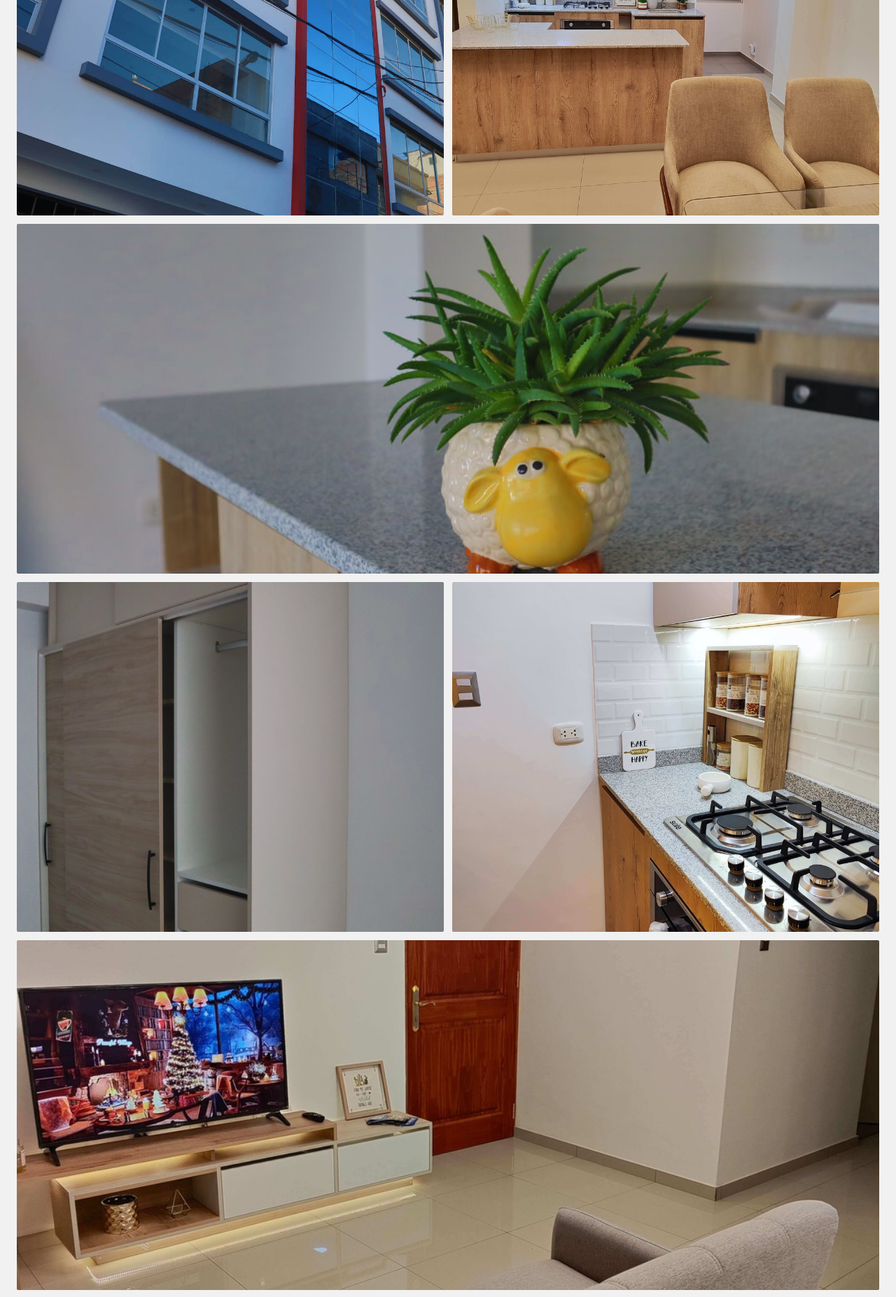
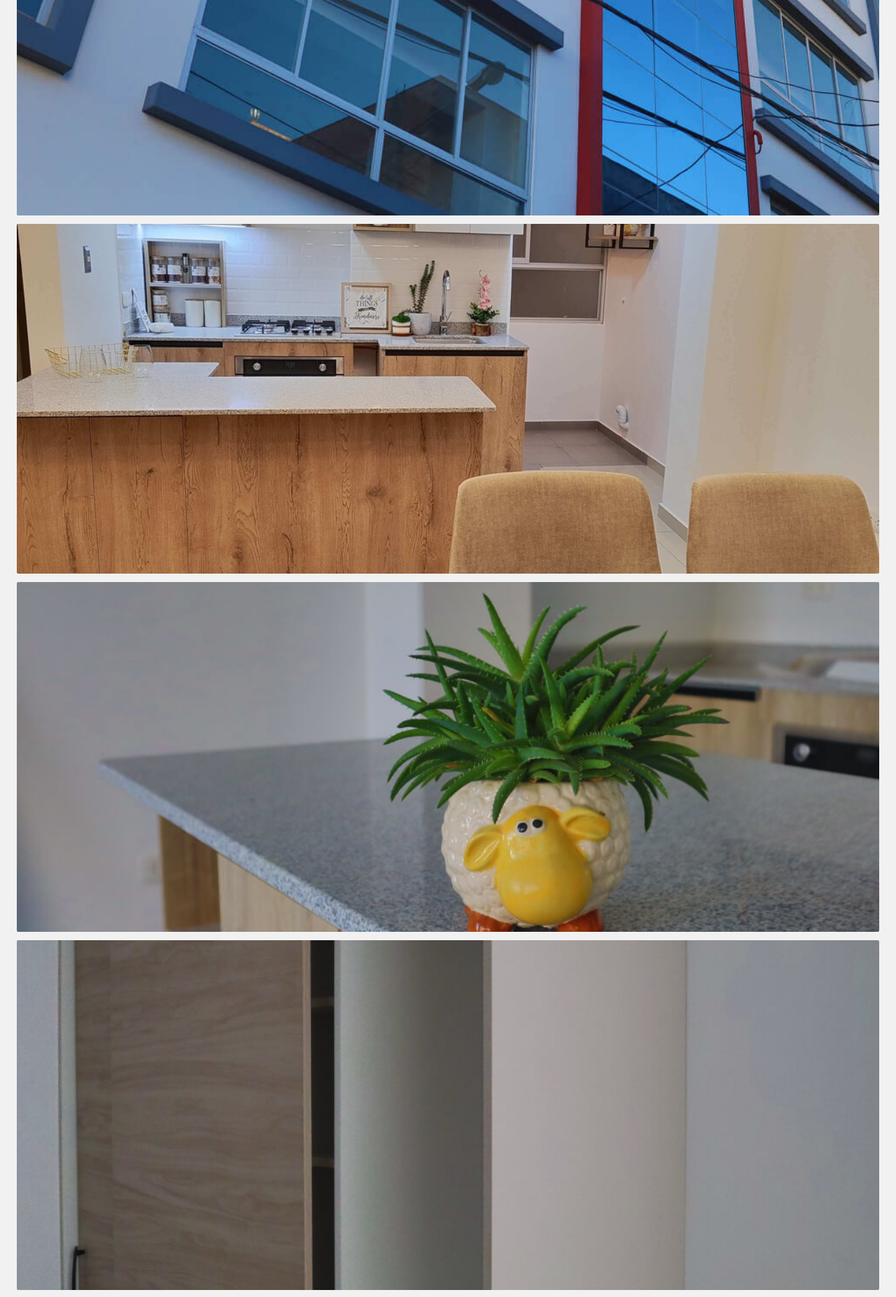
Before and after one commit to raffo1234/esperanza124, a Next.js app: page /sections/Gallery in a window 1280 px wide. Shown: the part 880-2734 px from the top of the page at 70% size. Built offline with nearby package versions, Linux system fonts and the light colour scheme.

Commit message:
feat: improve how images are being displayed

```diff
--- a/pages/sections/Gallery.js
+++ b/pages/sections/Gallery.js
@@ -99,18 +99,19 @@ export default function Gallery() {
         <Container>
           <Subtitle>Galeria</Subtitle>
           <div className="space-y-3">
-            <Fade>
-              <div className="flex items-center space-x-3">
+            {images.map((image, index) => {
+              return (
+                <Fade key={index}>
                   <button
                     onClick={() => {
                       setLightboxDisplay(true);
-                    setImageToShow(images[0]);
+                      setImageToShow(image);
                     }}
-                  className="relative flex-1 h-[350px] lg:h-[500px] overflow-hidden rounded-sm"
+                    className="block w-full h-[350px] lg:h-[500px] focus:outline-none focus:ring rounded-sm"
                   >
                     <Image
-                    src={images[0]}
-                    className="relative z-10"
+                      src={image}
+                      className="transition duration-300 ease-in-out rounded-sm hover:scale-105"
                       alt="Esperanza 124, Departamentos en Venta en Huancayo El Tambo Pio Pata"
                       title="Esperanza 124, Departamentos en Venta en Huancayo El Tambo Pio Pata"
                       layout="fill"
@@ -119,172 +120,9 @@ export default function Gallery() {
                       quality={100}
                     />
                   </button>
-              </div>
                 </Fade>
-            <Fade>
-              <div className="items-center space-y-3 lg:space-y-0 lg:space-x-3 lg:flex">
-                <button
-                  onClick={() => {
-                    setLightboxDisplay(true);
-                    setImageToShow(images[1]);
-                  }}
-                  className="relative flex-1 h-[350px] lg:h-[500px] overflow-hidden rounded-sm"
-                >
-                  <Image
-                    src={images[1]}
-                    className="relative z-10"
-                    alt="Esperanza 124, Departamentos en Venta en Huancayo El Tambo Pio Pata"
-                    title="Esperanza 124, Departamentos en Venta en Huancayo El Tambo Pio Pata"
-                    layout="fill"
-                    objectFit="cover"
-                    objectPosition="center"
-                    quality={100}
-                  />
-                </button>
-                <button
-                  onClick={() => {
-                    setLightboxDisplay(true);
-                    setImageToShow(images[2]);
-                  }}
-                  className="relative flex-1 h-[350px] lg:h-[500px] overflow-hidden rounded-sm"
-                >
-                  <Image
-                    src={images[2]}
-                    className="relative z-10"
-                    alt="Esperanza 124, Departamentos en Venta en Huancayo El Tambo Pio Pata"
-                    title="Esperanza 124, Departamentos en Venta en Huancayo El Tambo Pio Pata"
-                    layout="fill"
-                    objectFit="cover"
-                    objectPosition="center"
-                    quality={100}
-                  />
-                </button>
-              </div>
-            </Fade>
-            <Fade>
-              <div className="flex items-center space-x-3">
-                <button
-                  onClick={() => {
-                    setLightboxDisplay(true);
-                    setImageToShow(images[3]);
-                  }}
-                  className="relative flex-1 h-[350px] lg:h-[500px] overflow-hidden rounded-sm"
-                >
-                  <Image
-                    src={images[3]}
-                    className="relative z-10"
-                    alt="Esperanza 124, Departamentos en Venta en Huancayo El Tambo Pio Pata"
-                    title="Esperanza 124, Departamentos en Venta en Huancayo El Tambo Pio Pata"
-                    layout="fill"
-                    objectFit="cover"
-                    objectPosition="center"
-                    quality={100}
-                  />
-                </button>
-              </div>
-            </Fade>
-            <Fade>
-              <div className="items-center space-y-3 lg:space-y-0 lg:space-x-3 lg:flex">
-                <button
-                  onClick={() => {
-                    setLightboxDisplay(true);
-                    setImageToShow(images[4]);
-                  }}
-                  className="relative flex-1 h-[350px] lg:h-[500px] overflow-hidden rounded-sm"
-                >
-                  <Image
-                    src={images[4]}
-                    className="relative z-10"
-                    alt="Esperanza 124, Departamentos en Venta en Huancayo El Tambo Pio Pata"
-                    title="Esperanza 124, Departamentos en Venta en Huancayo El Tambo Pio Pata"
-                    layout="fill"
-                    objectFit="cover"
-                    objectPosition="center"
-                    quality={100}
-                  />
-                </button>
-                <button
-                  onClick={() => {
-                    setLightboxDisplay(true);
-                    setImageToShow(images[5]);
-                  }}
-                  className="relative flex-1 h-[350px] lg:h-[500px] overflow-hidden rounded-sm"
-                >
-                  <Image
-                    src={images[5]}
-                    className="relative z-10"
-                    alt="Esperanza 124, Departamentos en Venta en Huancayo El Tambo Pio Pata"
-                    title="Esperanza 124, Departamentos en Venta en Huancayo El Tambo Pio Pata"
-                    layout="fill"
-                    objectFit="cover"
-                    objectPosition="center"
-                    quality={100}
-                  />
-                </button>
-              </div>
-            </Fade>
-            <Fade>
-              <div className="flex items-center space-x-3">
-                <button
-                  onClick={() => {
-                    setLightboxDisplay(true);
-                    setImageToShow(images[6]);
-                  }}
-                  className="relative flex-1 h-[350px] lg:h-[500px] overflow-hidden rounded-sm"
-                >
-                  <Image
-                    src={images[6]}
-                    className="relative z-10"
-                    alt="Esperanza 124, Departamentos en Venta en Huancayo El Tambo Pio Pata"
-                    title="Esperanza 124, Departamentos en Venta en Huancayo El Tambo Pio Pata"
-                    layout="fill"
-                    objectFit="cover"
-                    objectPosition="center"
-                    quality={100}
-                  />
-                </button>
-              </div>
-            </Fade>
-            <Fade>
-              <div className="items-center space-y-3 lg:space-y-0 lg:space-x-3 lg:flex">
-                <button
-                  onClick={() => {
-                    setLightboxDisplay(true);
-                    setImageToShow(images[7]);
-                  }}
-                  className="relative flex-1 h-[350px] lg:h-[500px] overflow-hidden rounded-sm"
-                >
-                  <Image
-                    src={images[7]}
-                    className="relative z-10"
-                    alt="Esperanza 124, Departamentos en Venta en Huancayo El Tambo Pio Pata"
-                    title="Esperanza 124, Departamentos en Venta en Huancayo El Tambo Pio Pata"
-                    layout="fill"
-                    objectFit="cover"
-                    objectPosition="center"
-                    quality={100}
-                  />
-                </button>
-                <button
-                  onClick={() => {
-                    setLightboxDisplay(true);
-                    setImageToShow(images[8]);
-                  }}
-                  className="relative flex-1 h-[350px] lg:h-[500px] overflow-hidden rounded-sm"
-                >
-                  <Image
-                    src={images[8]}
-                    className="relative z-10"
-                    alt="Esperanza 124, Departamentos en Venta en Huancayo El Tambo Pio Pata"
-                    title="Esperanza 124, Departamentos en Venta en Huancayo El Tambo Pio Pata"
-                    layout="fill"
-                    objectFit="cover"
-                    objectPosition="center"
-                    quality={100}
-                  />
-                </button>
-              </div>
-            </Fade>
+              );
+            })}
           </div>
         </Container>
       </Section>
```
Lines whose indentation alone changed are shown as unchanged.
